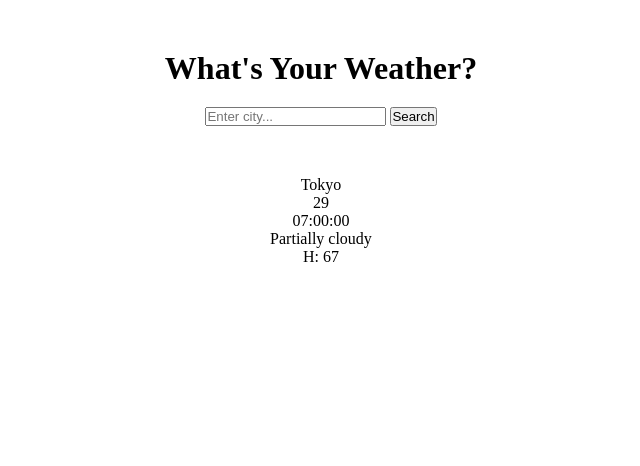
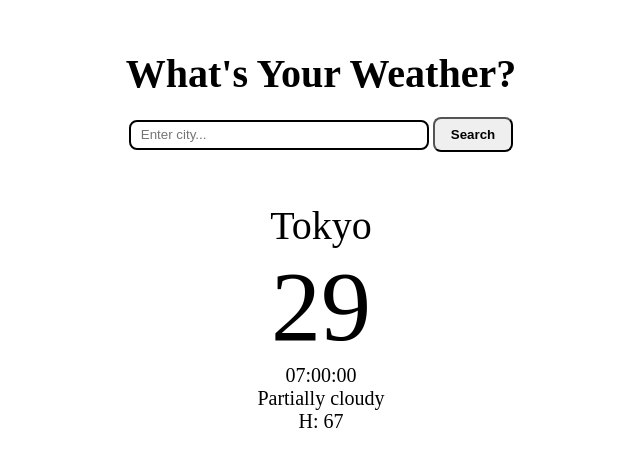
Before and after one commit to curreesan/odin-weather-app, a plain HTML site: page index.html in a window 1280 px wide. Shown: the whole page, without its empty margins (319-959 px from the left). Drawn offline with Linux system fonts and the light colour scheme; no server answers.

Commit message:
Update css a lil bit of font

```diff
--- a/index.css
+++ b/index.css
@@ -25,3 +25,36 @@
   justify-content: center;
   align-items: center;
 }
+
+.weather-input-heading {
+  font-size: 40px;
+  font-weight: bold;
+}
+
+#city-name {
+  font-size: 40px;
+}
+
+input {
+  border: 2px solid black;
+  border-radius: 8px;
+  width: 300px;
+  height: 30px;
+  padding: 10px;
+}
+
+button {
+  padding: 8px 16px;
+  font-weight: bold;
+  border-radius: 8px;
+}
+
+#temperature {
+  font-size: 100px;
+}
+
+#date-time,
+#condition,
+#humidity {
+  font-size: 20px;
+}
--- a/index.html
+++ b/index.html
@@ -10,7 +10,7 @@
   <body>
     <div class="container">
       <header class="weather-input-container">
-        <h1>What's Your Weather?</h1>
+        <div class="weather-input-heading">What's Your Weather?</div>
         <form id="search-form">
           <input
             type="text"
```
